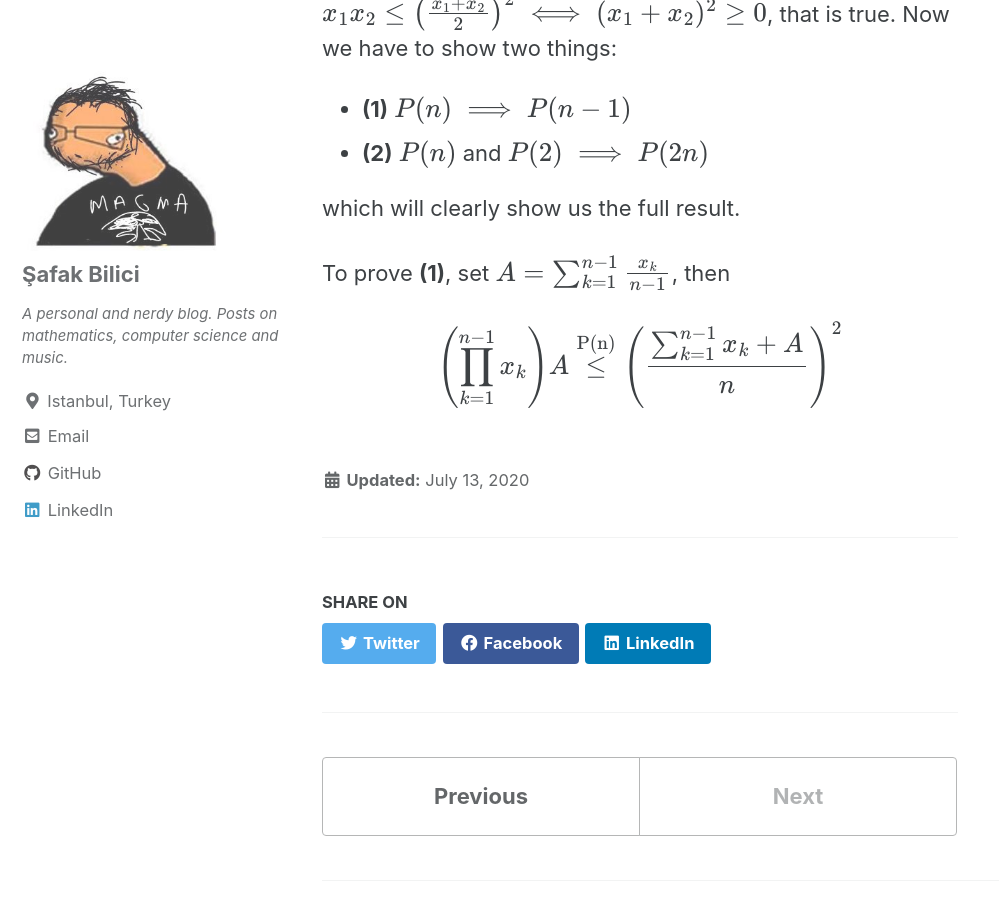
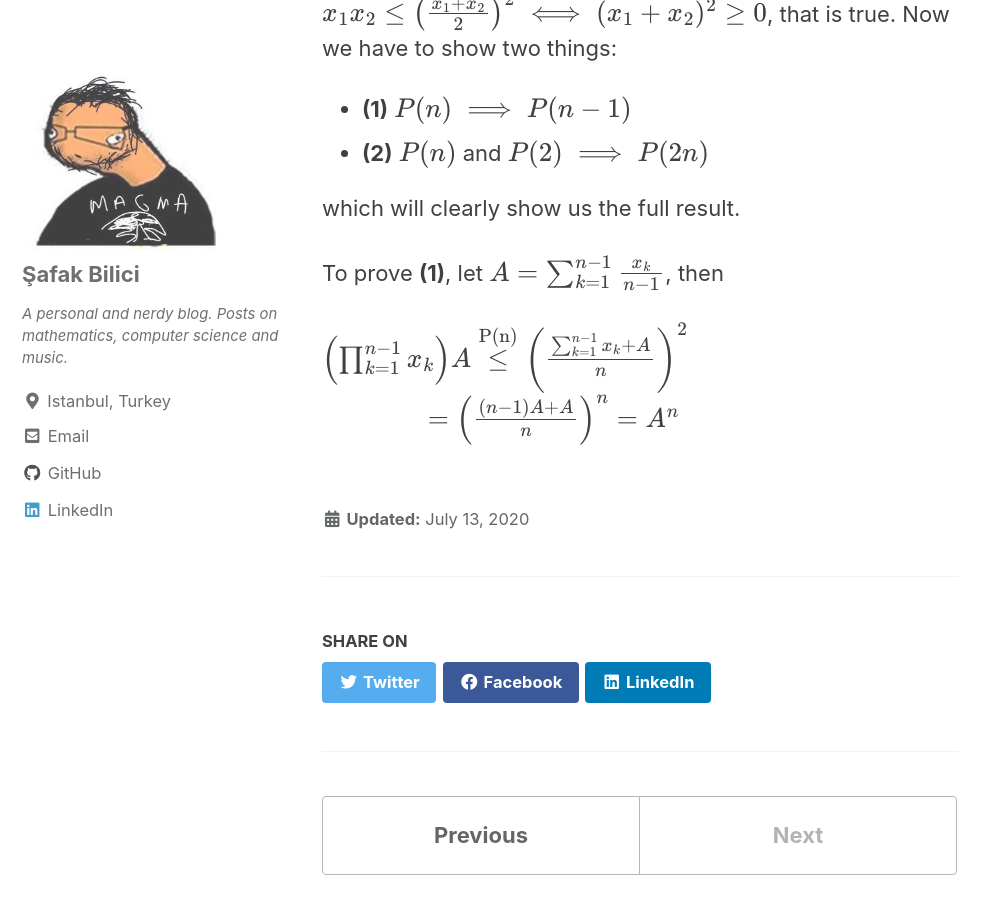
Before and after one commit to safakkbilici/safakkbilici.github.io, a Jekyll site: the page built from _posts/2020-07-19-weekly2.md, in a window 1280 px wide and 900 px high, scrolled down 1491 px. Shown: the whole window, without its empty margins (0-999 px from the left). Built offline with Jekyll 4.4.1, drawn with Linux system fonts in a browser that asks for light colours; cached includes are drawn as plain includes; formulas are drawn with MathJax 3.

Commit message:
new post

```diff
--- a/_posts/2020-07-19-weekly2.md
+++ b/_posts/2020-07-19-weekly2.md
@@ -37,6 +37,7 @@
 
 which will clearly show us the full result.
 
-To prove **(1)**, set $$A = \sum_{k=1}^{n-1}\frac{x_k}{n-1}$$, then
+To prove **(1)**, let $$A = \sum_{k=1}^{n-1}\frac{x_k}{n-1}$$, then
 
 $$\left(\prod_{k=1}^{n-1}x_k\right)A \overset{\mathrm{P(n)}}{\leq} \left(\frac{\sum_{k=1}^{n-1}x_k + A}{n}\right)^2$$
+$$\;\;\;\;\;\;\;\;\;\;\;\;\;\;=\left(\frac{(n-1)A+A}{n}\right)^n = A^{n}$$
```
